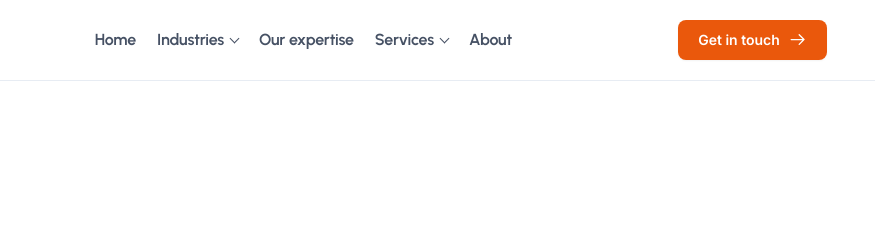
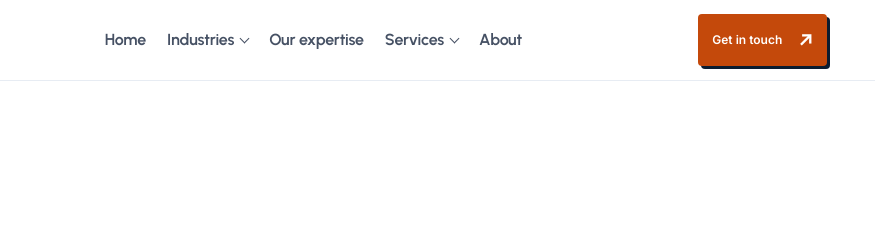
Before and after one commit to yaboixanny/sixthgeardigital, a website: page index.html in a window 1280 px wide. Shown: the top 235 px of the page, 405-1280 px from the left. Drawn offline with Linux system fonts and the light colour scheme.

Commit message:
Match homepage header button to industry pages

```diff
--- a/assets/navigation.css
+++ b/assets/navigation.css
@@ -37,3 +37,13 @@ header #mobile-menu {
   -webkit-font-smoothing: auto;
   -moz-osx-font-smoothing: auto;
 }
+
+/* Match the homepage contact button to the industry page header. */
+header a.home-header-cta { display: inline-flex; align-items: center; justify-content: center; gap: 16px; padding: 11px 14px; border: 0; border-radius: 4px; background: #c4490b; color: #fff; font-family: Inter, Arial, sans-serif; font-size: 12px; font-weight: 600; line-height: 1.6; box-shadow: 3px 3px 0 #0b1c30; text-decoration: none; white-space: nowrap; transition: background .18s, transform .18s; }
+header a.home-header-cta:hover { background: #a73a00; transform: translateY(-1px); }
+header a.home-header-cta span { font-size: 19px; }
+@media(max-width: 1023px) {
+ header a.home-header-cta { gap: 0; padding: 9px 10px; max-width: 94px; font-size: 10px; line-height: 1.5; }
+ header a.home-header-cta span { display: none; }
+}
+@media(max-width: 380px) { header a.home-header-cta { max-width: 79px; } }
--- a/index.html
+++ b/index.html
@@ -45,10 +45,7 @@
 <!-- Desk / Contact CTA -->
 <div class="flex items-center gap-5">
 
-<a class="inline-flex items-center gap-2 bg-brand-orange hover:bg-brand-amber text-white px-5 py-2.5 rounded-lg text-sm font-semibold shadow-sm hover:shadow-md transition-all duration-200" href="#growth-plan">
-<span>Get in touch</span>
-<svg aria-hidden="true" class="site-icon text-base" viewBox="0 0 24 24" fill="none" stroke="currentColor" stroke-width="1.7" stroke-linecap="round" stroke-linejoin="round"><path d="M4 12h16m-6-6 6 6-6 6"/></svg>
-</a>
+<a class="home-header-cta" href="#growth-plan">Get in touch <span aria-hidden="true">↗</span></a>
 </div>
 </div>
 <nav id="mobile-menu" aria-label="Mobile navigation" hidden><a href="/" aria-current="page">Home</a><details class="website-mobile-dropdown"><summary>Industries</summary><div class="website-mobile-submenu"><a href="/industries/hydraulics-fluid-power-marketing/">Fluid Power &amp; Hydraulics</a><a href="/industries/attachment-manufacturer-dealer-marketing/">Attachment Manufacturers</a><a href="/industries/modular-buildings-site-offices-marketing/">Modular Building Manufacturers</a><a href="/industries/forklift-material-handling-marketing/">Material Handling Equipment</a><a href="/industries/commercial-generators-critical-power-marketing/">Power Equipment Manufacturers</a><a href="/industries/cnc-machining-fabrication-marketing/">CNC Machining &amp; Fabrication</a><a href="/industries/steel-building-marketing/">Steel Building Manufacturers</a><a href="/industries/industrial-automation-robotics-marketing/">Automation &amp; Robotics</a><a href="/industries/building-materials-marketing/">Building Product Manufacturers</a></div></details><a href="/#opportunity">Our expertise</a><details class="website-mobile-dropdown"><summary>Services</summary><div class="website-mobile-submenu"><a href="/services/seo/">SEO</a><a href="/services/google-ads/">Google Ads</a><a href="/services/web-design-for-manufacturing-companies/">Web design</a><a href="/services/facebook-ads/">Facebook ads</a></div></details><a href="/about/">About</a><a href="#growth-plan">Get in touch</a></nav>
```
